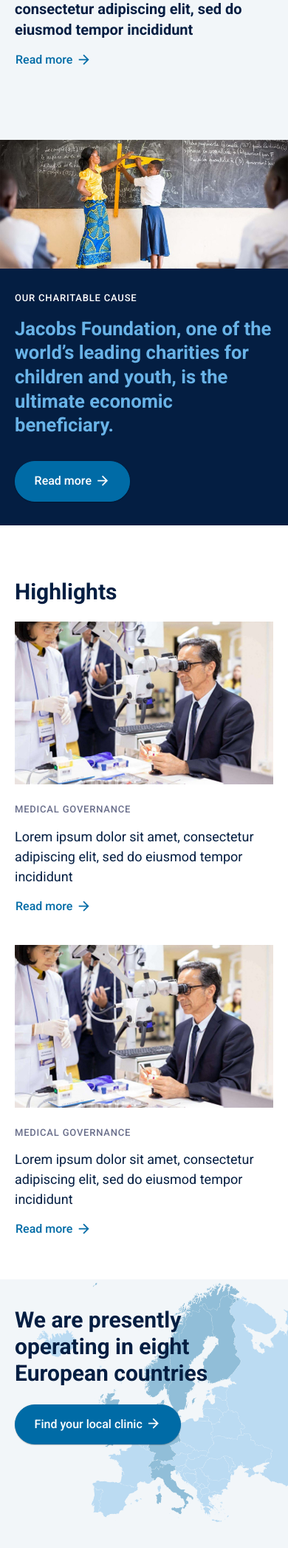
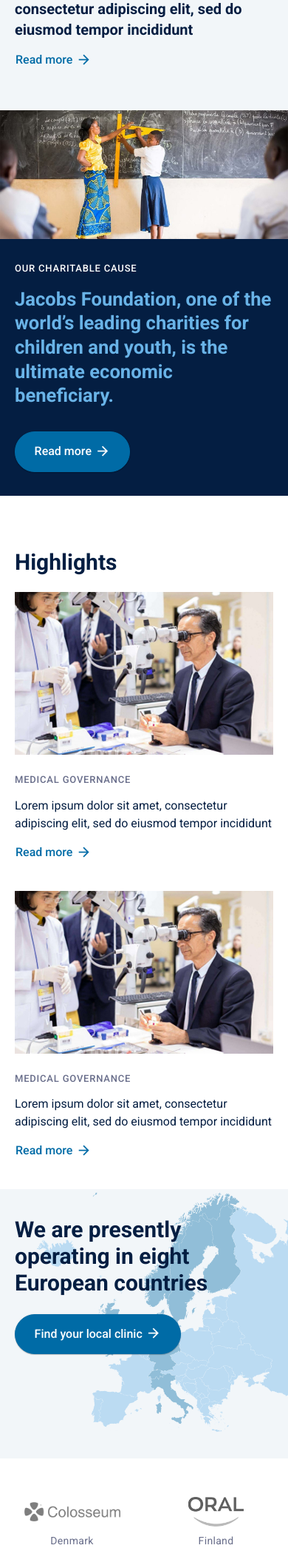
Before and after one commit to tx-dex/Colosseum-Website, a PHP site: page /static/page-front.php in a window 390 px wide. Shown: the part 2646-4738 px from the top of the page at 74% size. Run offline with PHP 8.4, Linux system fonts and the light colour scheme; some libraries are stand-ins or nearby versions.

Commit message:
Responsive layout fixes

```diff
--- a/static/page-front.php
+++ b/static/page-front.php
@@ -82,11 +82,13 @@
     </section>
 
     <section class="page-section page-section-fp-feature">
-        <img src="img/frontpage-charitable-cause.jpg" alt="img">
-        <div class="cta-content-box">
-            <h2 class="small-ac-title">Our charitable cause</h2>
-            <p class="h2">Jacobs Foundation, one of the world’s leading charities for children and youth, is the ultimate economic beneficiary. </p>
-            <a href="#" class="btn btn-primary add-fwd-icon">Read more</a>
+        <div class="container-fullwidth">
+            <img src="img/frontpage-charitable-cause.jpg" alt="img">
+            <div class="cta-content-box">
+                <h2 class="small-ac-title">Our charitable cause</h2>
+                <p class="h2">Jacobs Foundation, one of the world’s leading charities for children and youth, is the ultimate economic beneficiary. </p>
+                <a href="#" class="btn btn-primary add-fwd-icon">Read more</a>
+            </div>
         </div>
     </section>
 
--- a/web/themes/custom/cd_group/sass/_page-front.scss
+++ b/web/themes/custom/cd_group/sass/_page-front.scss
@@ -120,6 +120,7 @@
 
 .page-section-fp-intro {
   background-color: $brand-blue-lighter;
+  padding-bottom: 1rem;
 
   h2 {
     margin-bottom: 3rem;
@@ -133,6 +134,8 @@
 
 
   @include media-breakpoint-up(md) {
+    padding-bottom: 2rem;
+
     h2 {
       margin-bottom: 4rem;
     }
@@ -143,6 +146,8 @@
   }
 
   @include media-breakpoint-up(lg) {
+    padding-bottom: 3rem;
+
     h2 {
       margin-bottom: 6rem;
     }
@@ -153,6 +158,8 @@
   }
 
   @include media-breakpoint-up(xl) {
+    padding-bottom: 4rem;
+
     h2 {
       margin-bottom: 7rem;
     }
@@ -161,6 +168,7 @@
 
 .page-list {
   @extend .list-unstyled;
+  margin-bottom: 0;
 
   .item {
     display: flex;
@@ -207,7 +215,7 @@
 
   &.page-list-highlights .item {
     .page-title {
-      font-size: 1.125rem;
+      font-size: 1rem;
       font-weight: $font-weight-normal;
       line-height: 1.5;
     }
@@ -258,7 +266,12 @@
 // -------------------------------------
 
 .page-section-fp-feature {
+  position: relative;
   padding-top: 0;
+
+  .container-fullwidth {
+    padding: 0;
+  }
 
   .cta-content-box {
     position: relative;
@@ -287,6 +300,19 @@
   }
 
   @include media-breakpoint-up(md) {
+
+    &:before {
+      display: block;
+      content: '';
+      background-color: $brand-blue-lighter;
+      position: absolute;
+      top: 0;
+      left: 0;
+      height: 40%;
+      width: 100%;
+      z-index: -1;
+    }
+
     img {
       width: 95%;
     }
@@ -314,6 +340,9 @@
   }
 
   @include media-breakpoint-up(xl) {
+    &:before {
+      height: 60%;
+    }
     img {
       width: 93%;
     }
@@ -325,10 +354,6 @@
   }
 
   @media (min-width: 1700px) {
-    max-width: $container-fullwidth-max-width;
-    margin: 0 auto;
-    //padding-right: $margin-width-xl;
-
     img {
       max-width: 1700px;
     }
@@ -448,18 +473,6 @@
       }
     }
   }
-
-  @media (min-width: 1700px) {
-    //.col-map {
-    //  max-width: $container-fullwidth-max-width;
-    //  margin: 0 auto;
-    //
-    //  img {
-    //    margin-left: auto;
-    //    max-width: 850px;
-    //  }
-    //}
-  }
 }
 
 // Country logos
--- a/web/themes/custom/cd_group/sass/_page-sections-general.scss
+++ b/web/themes/custom/cd_group/sass/_page-sections-general.scss
@@ -59,22 +59,6 @@
     }
   }
 }
-
-/*.page-sections {
-  padding-bottom: 2rem;
-
-  @include media-breakpoint-up(md) {
-    padding-bottom: 4rem;
-  }
-
-  @include media-breakpoint-up(lg) {
-    padding-bottom: 5.5rem;
-  }
-
-  @include media-breakpoint-up(xl) {
-    padding-bottom: 7rem;
-  }
-}*/
 
 .main-content-section {
   position: relative;
@@ -307,10 +291,6 @@
 
     .cta-content-box {
       padding: 2rem $margin-width-sm;
-
-      p {
-        font-size: 1.125rem;
-      }
     }
   }
 
@@ -328,12 +308,12 @@
       .cta-content-box {
         padding: 3.5rem $margin-width-md;
         max-width: 540px;
+
+        p {
+          font-size: 1.125rem;
+        }
       }
     }
-  }
-
-  @include media-breakpoint-up(md) {
-
   }
 }
 
```
Also changed, not shown: web/themes/custom/cd_group/css/styles.css.
